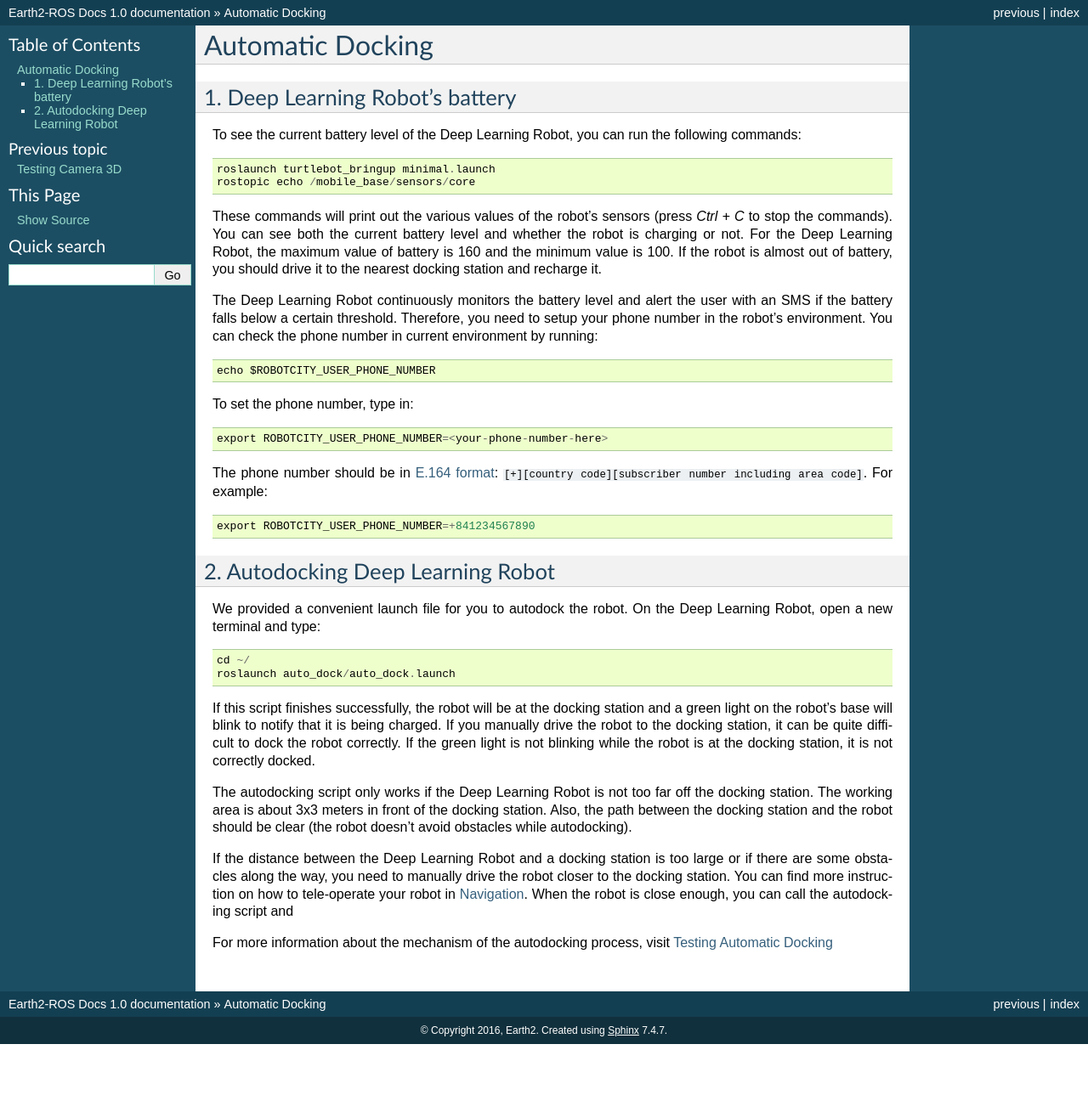
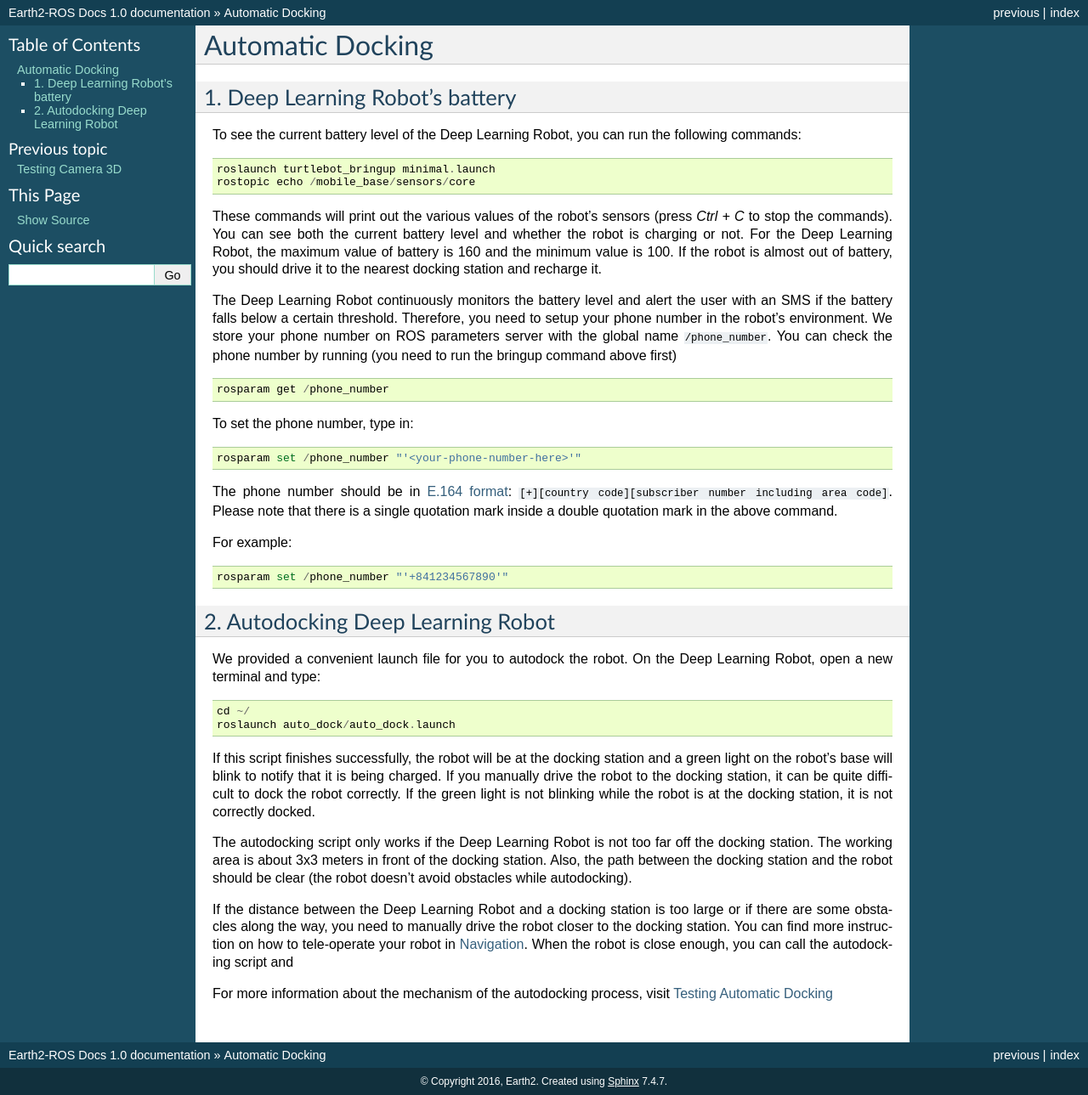
Before and after one commit to jacksnow00/earth2-docs, a Sphinx documentation site: the page built from docs/gautodockingcharge.rst, in a window 1280 px wide. Shown: the whole page at 85% size. Built offline with Sphinx 7.4.7, drawn with Linux system fonts in a browser that asks for light colours; before the commit the page ends 1229 px from its top, so only the background shows below that.

Commit message:
Change user phone number from environment variable to ROS parameter server

```diff
--- a/docs/gautodockingcharge.rst
+++ b/docs/gautodockingcharge.rst
@@ -17,19 +17,22 @@ If the robot is almost out of battery, you should drive it to the nearest dockin
 The Deep Learning Robot continuously monitors the battery level and alert the user with an SMS if the battery falls
 below a certain threshold.
 Therefore, you need to setup your phone number in the robot's environment.
-You can check the phone number in current environment by running::
+We store your phone number on ROS parameters server with the global name ``/phone_number``.
+You can check the phone number by running (you need to run the bringup command above first) ::
 
-    echo $ROBOTCITY_USER_PHONE_NUMBER
+    rosparam get /phone_number
 
 To set the phone number, type in::
 
-    export ROBOTCITY_USER_PHONE_NUMBER=<your-phone-number-here>
+    rosparam set /phone_number "'<your-phone-number-here>'"
 
 The phone number should be in `E.164 format <https://en.wikipedia.org/wiki/E.164>`_:
 ``[+][country code][subscriber number including area code]``.
+Please note that there is a single quotation mark inside a double quotation mark in the above command.
+
 For example::
 
-    export ROBOTCITY_USER_PHONE_NUMBER=+841234567890
+    rosparam set /phone_number "'+841234567890'"
 
 2. Autodocking Deep Learning Robot
 ----------------------------------
```
